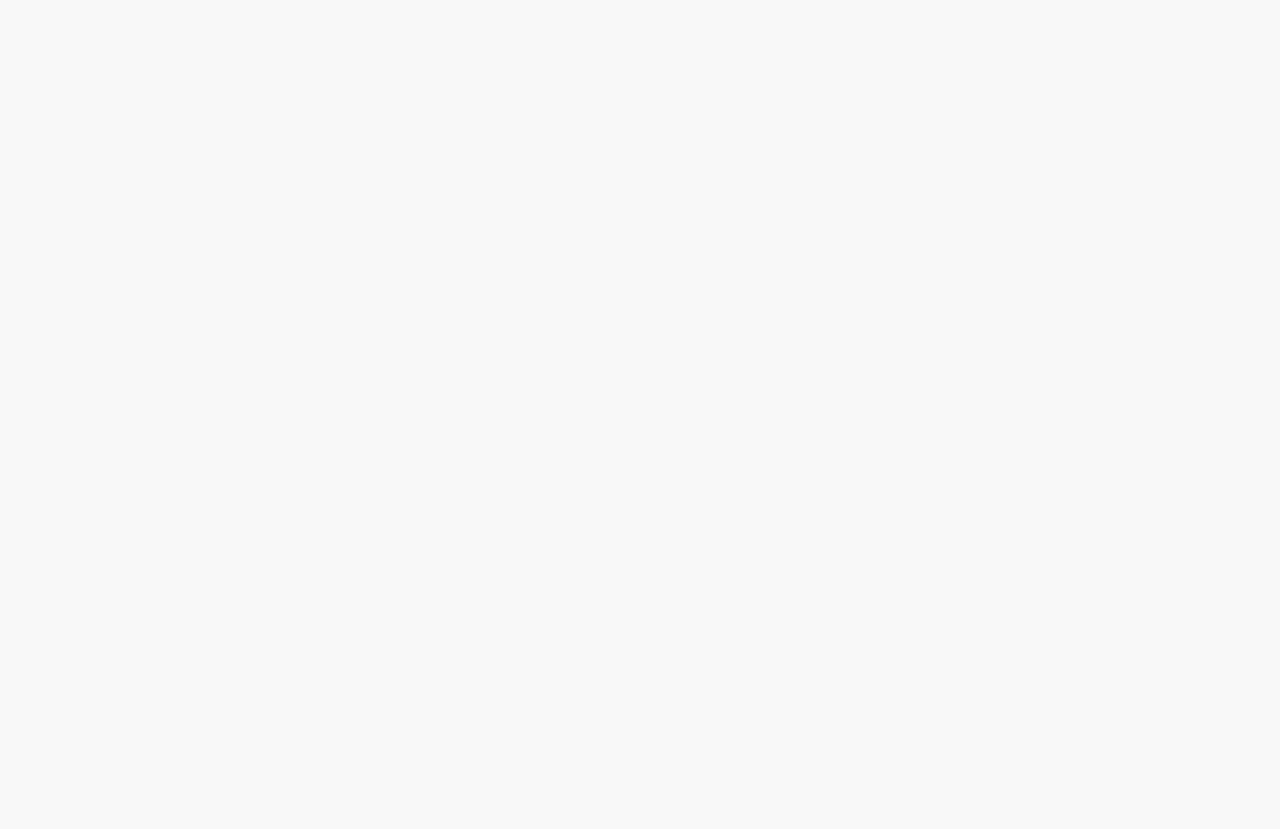
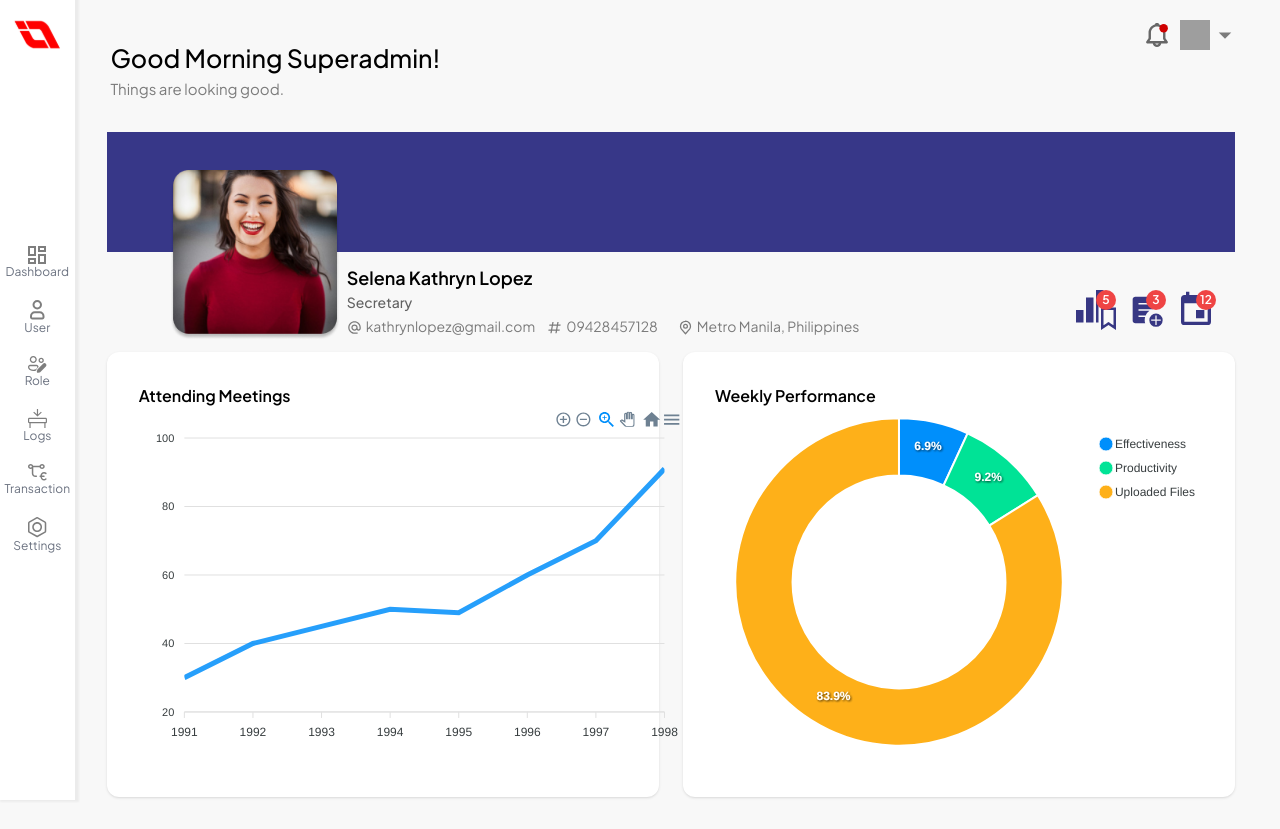
Before and after one commit to karracaye/heatmapping-frontend, a Next.js app: page /profile/10002 in a window 1280 px wide. Before the commit the page ends 800 px from the top, so only its background shows below. Built offline with nearby package versions, Linux system fonts and the light colour scheme; grey boxes are pictures that could not be loaded.

Commit message:
feat: created the Profile component for the superadmin

```diff
--- a/package.json
+++ b/package.json
@@ -9,9 +9,11 @@
     "lint": "next lint"
   },
   "dependencies": {
+    "apexcharts": "^3.50.0",
     "axios": "^1.7.2",
     "next": "14.2.4",
     "react": "^18",
+    "react-apexcharts": "^1.4.1",
     "react-dom": "^18",
     "react-table": "^7.8.0"
   },
--- a/src/app/(dashboard)/layout.tsx
+++ b/src/app/(dashboard)/layout.tsx
@@ -1,4 +1,5 @@
 import Sidebar from "@/components/SideBar";
+import NavBar from "@/components/NavBar";
 
 export default function RootLayout({
   children,
@@ -8,7 +9,11 @@ export default function RootLayout({
   return (
     <div className="flex">
       <Sidebar />
-      <main className="flex-auto">{children}</main>
+      <main className="flex-auto">
+        <NavBar />
+
+        {children}
+        </main>
     </div>
   );
 }
--- /dev/null
+++ b/src/app/(dashboard)/profile/[id]/page.tsx
@@ -0,0 +1,111 @@
+"use client"
+import { useState } from "react";
+import Chart from "react-apexcharts";
+
+
+const Profile = () => {
+  const [donut, setDonut] =useState({
+
+      options: {
+        labels: ['Effectiveness', 'Productivity', 'Uploaded Files']
+
+      },
+        series: [41, 55, 500],
+
+    }
+  )
+  const [graph, setGraph] = useState({
+
+    options: {
+      chart: {
+        id: "basic-bar"
+      },
+      xaxis: {
+        categories: [1991, 1992, 1993, 1994, 1995, 1996, 1997, 1998, 1999]
+      }
+    },
+    series: [
+      {
+        name: "Reports",
+        data: [30, 40, 45, 50, 49, 60, 70, 91]
+      }
+    ]
+
+  })
+
+
+
+
+
+  return (
+    <div className="flex flex-col p-8">
+      <div className="bg-[#373788] h-[120px] w-full">
+      <img src="/images/Secretary-Lopez.png" className="absolute h-[170px] w-[170px] left-[170px] top-[170px]"/>
+      </div>
+        <div className="flex flex-col p-3 pl-[15rem]">
+          <p className="text-lg font-semibold"> Selena Kathryn Lopez </p>
+          <p className="text-sm font-medium opacity-60"> Secretary</p>
+          <div className="flex justify-between">
+            <div className="flex py-1 opacity-50">
+              <svg xmlns="http://www.w3.org/2000/svg" width="15" height="15" className="mt-1" viewBox="0 0 24 24"><path fill="currentColor" d="M12 15c.81 0 1.5-.3 2.11-.89c.59-.61.89-1.3.89-2.11s-.3-1.5-.89-2.11C13.5 9.3 12.81 9 12 9s-1.5.3-2.11.89C9.3 10.5 9 11.19 9 12s.3 1.5.89 2.11c.61.59 1.3.89 2.11.89m0-13c2.75 0 5.1 1 7.05 2.95S22 9.25 22 12v1.45c0 1-.35 1.85-1 2.55c-.7.67-1.5 1-2.5 1c-1.2 0-2.19-.5-2.94-1.5c-1 1-2.18 1.5-3.56 1.5c-1.37 0-2.55-.5-3.54-1.46C7.5 14.55 7 13.38 7 12c0-1.37.5-2.55 1.46-3.54C9.45 7.5 10.63 7 12 7c1.38 0 2.55.5 3.54 1.46C16.5 9.45 17 10.63 17 12v1.45c0 .41.16.77.46 1.08s.65.47 1.04.47c.42 0 .77-.16 1.07-.47s.43-.67.43-1.08V12c0-2.19-.77-4.07-2.35-5.65S14.19 4 12 4s-4.07.77-5.65 2.35S4 9.81 4 12s.77 4.07 2.35 5.65S9.81 20 12 20h5v2h-5c-2.75 0-5.1-1-7.05-2.95S2 14.75 2 12s1-5.1 2.95-7.05S9.25 2 12 2"/></svg>
+              <p className="text-sm px-1"> kathrynlopez@gmail.com</p>
+            <div className="flex px-2">
+              <svg xmlns="http://www.w3.org/2000/svg" width="15" height="15" className="mt-1" viewBox="0 0 24 24"><path fill="currentColor" d="m5.41 21l.71-4h-4l.35-2h4l1.06-6h-4l.35-2h4l.71-4h2l-.71 4h6l.71-4h2l-.71 4h4l-.35 2h-4l-1.06 6h4l-.35 2h-4l-.71 4h-2l.71-4h-6l-.71 4zM9.53 9l-1.06 6h6l1.06-6z"/></svg>
+              <p className="text-sm px-1"> 09428457128</p>
+            </div>
+            <div className="flex px-2">
+              <svg xmlns="http://www.w3.org/2000/svg" width="15" height="15" className="mt-1" viewBox="0 0 24 24"><g fill="none" stroke="currentColor" stroke-linecap="round" stroke-linejoin="round" stroke-width="2"><circle cx="12" cy="10" r="3"/><path d="M12 2a8 8 0 0 0-8 8c0 1.892.402 3.13 1.5 4.5L12 22l6.5-7.5c1.098-1.37 1.5-2.608 1.5-4.5a8 8 0 0 0-8-8"/></g></svg>
+              <p className="text-sm px-1"> Metro Manila, Philippines</p>
+            </div>
+          </div>
+          <div className="flex px-2 py-1">
+            <div className="absolute right-[110px] top-[290px]">
+             <p className="absolute left-5 rounded-full h-5 w-5 flex items-center justify-center bg-red-500 text-xs font-semibold text-white"> 3</p>
+              <svg xmlns="http://www.w3.org/2000/svg" width="40" height="40" className="mr-1" viewBox="0 0 24 24"><path fill="#373783" d="M17.616 21h.769v-2.5h2.5v-.77h-2.5v-2.5h-.77v2.5h-2.5v.77h2.5zM18 22.116q-1.671 0-2.835-1.165Q14 19.787 14 18.116t1.165-2.836T18 14.116t2.836 1.164T22 18.116q0 1.67-1.164 2.835Q19.67 22.116 18 22.116M7.5 8.73h9v-1h-9zM11.521 20H5.616q-.667 0-1.141-.475T4 18.386V5.615q0-.666.475-1.14T5.615 4h12.77q.666 0 1.14.475T20 5.615v5.95q-.494-.157-.991-.246q-.498-.088-1.009-.088q-.506 0-.984.08q-.477.08-.939.226V11.5H7.5v1h6.587q-.758.521-1.332 1.223t-.945 1.546H7.5v1h3.96q-.108.423-.169.853q-.06.43-.06.878q0 .46.054 1.009t.236.991"/></svg>
+            </div>
+            <div className="absolute right-[60px] top-[290px]">
+             <p className="absolute left-5 rounded-full h-5 w-5 flex items-center justify-center bg-red-500 text-xs font-semibold text-white"> 12</p>
+             <svg xmlns="http://www.w3.org/2000/svg" width="40" height="40" className="mr-1" viewBox="0 0 24 24"><path fill="#373783" d="M19 19H5V8h14m-3-7v2H8V1H6v2H5c-1.11 0-2 .89-2 2v14a2 2 0 0 0 2 2h14a2 2 0 0 0 2-2V5a2 2 0 0 0-2-2h-1V1m-1 11h-5v5h5z"/></svg>
+            </div>
+            <div className="absolute right-[160px] top-[290px]">
+             <p className="absolute left-5 rounded-full h-5 w-5 flex items-center justify-center bg-red-500 text-xs font-semibold text-white"> 5</p>
+             <svg xmlns="http://www.w3.org/2000/svg" width="40" height="40" className="mr-1" viewBox="0 0 2048 2048"><path fill="#373783" d="M0 1664v-640h384v640zM1920 384v384h-384V384zM1408 0v768h-256v896h-128V0zM512 1664V384h384v1280zm768-768h768v1152l-384-256l-384 256zm640 128h-512v785q65-43 128-85t128-86q65 42 128 85t128 86z"/></svg>
+            </div>
+
+            </div>
+        </div>
+      </div>
+      <div className="flex grid grid-cols-2 gap-6">
+        <div className="flex flex-col bg-white rounded-xl shadow p-8">
+          <p className="font-semibold">Attending Meetings </p>
+          <Chart
+            options={graph.options}
+            series={graph.series}
+            type="line"
+            width="550"
+          />
+        </div>
+        <div className="flex flex-col py-8 bg-white rounded-xl shadow p-8">
+          <p className="font-semibold">Weekly Performance </p>
+          <Chart
+            options={donut.options}
+            series={donut.series}
+            type="donut"
+            width="500"
+          />
+        </div>
+  </div>
+
+
+
+
+</div>
+
+
+
+  );
+
+};
+
+
+export default Profile;
--- a/src/app/profile/[id]/page.tsx
+++ /dev/null
@@ -1,9 +0,0 @@
-const Profile = () => {
-  return (
-    <div>
-
-    </div>
-  );
-};
-
-export default Profile;
--- a/src/components/NavBar.tsx
+++ b/src/components/NavBar.tsx
@@ -28,10 +28,8 @@ const Navbar = () => {
     <nav>
       <div className="w-full px-[3%]">
         <div
-          className="w-[105px] h-[35px] flex flex-row mt-[20px] ml-[92%]"
-          onClick={toggleNotifications}
-        >
-          <img src="../icon/group6.svg" className="w-[30px] h-[30px]" />
+          className="w-[105px] h-[35px] flex flex-row mt-[20px] ml-[92%]">
+          <img src="../icon/group6.svg" className="w-[30px] h-[30px]" onClick={toggleNotifications} />
           <Link className="flex" href="/profile/[id]" as={`/profile/${10002}`}>
             <img
               src="../images/ellipse5.svg"
```
Also changed, not shown: public/images/Secretary-Lopez.png (added), 1 other file (tests, documents, lock files or other folders).
